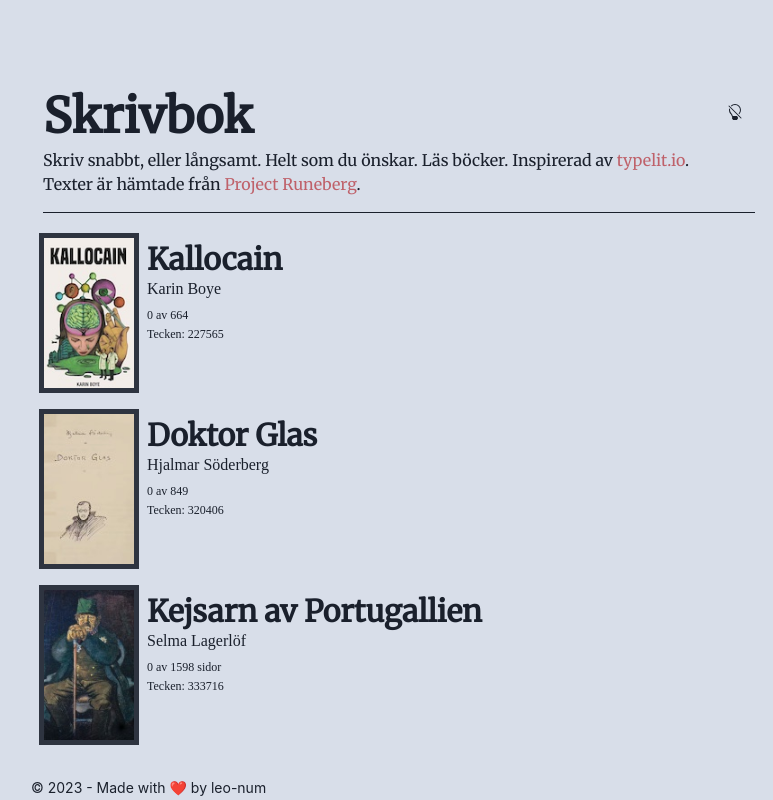
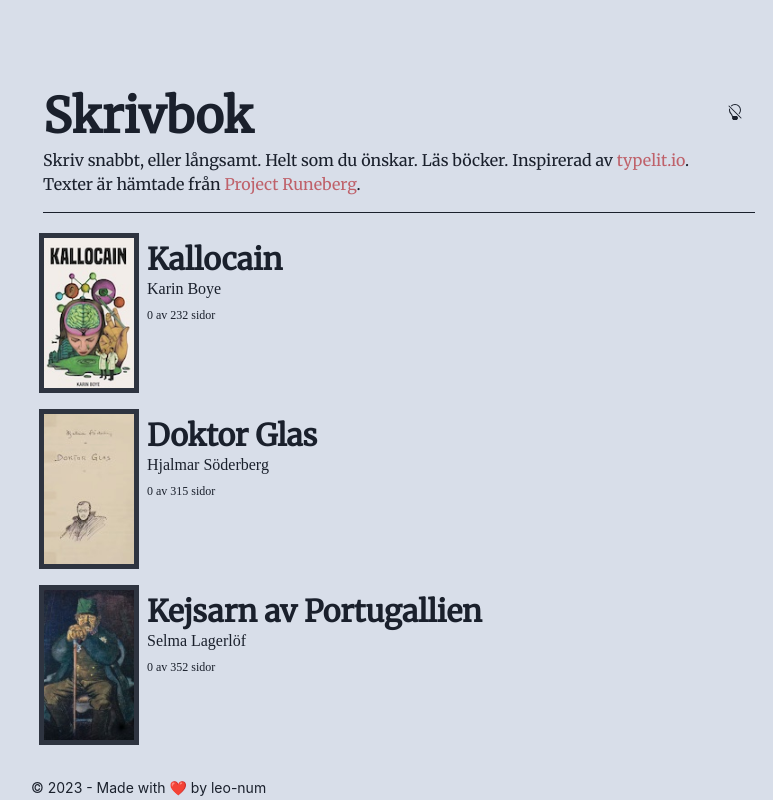
Before and after one commit to leo-num/skrivbok, a Next.js app: page / in a window 1280 px wide. Shown: the whole page, without its empty margins (241-1014 px from the left). Built offline with nearby package versions, Linux system fonts and the light colour scheme.

Commit message:
Re-factored books with a python script to even out the pages at 150-200 words.

```diff
--- a/pages/index.js
+++ b/pages/index.js
@@ -137,7 +137,6 @@ export default function Home({ books }) {
 						p="2"
 						display={'inline-flex'}>
 						<Link href="/Kallocain/0" className="booklink">
-							<Box h={'160px'}>
 							<Image
 								className="bookCover"
 								src="images/Kallocain.jpg"
@@ -149,7 +148,6 @@ export default function Home({ books }) {
 									}
 								}}
 							/>
-							</Box>
 						</Link>
 						<VStack p={2} display={'inline-block'}>
 							<Heading
@@ -189,16 +187,16 @@ export default function Home({ books }) {
 								fontSize={'xs'}
 								textAlign="left"
 								display={'inline-flex'}>
-								{books[0].totalpages}
+								{books[0].totalpages} sidor
 							</Text>
-							<Text
+							{/* <Text
 								as="p"
 								fontFamily={'Merrriweather'}
 								fontSize={'xs'}
 								textAlign="left"
 								display={'block'}>
 								Tecken: {books[0].totaltcharacters}
-							</Text>
+							</Text> */}
 						</VStack>
 					</Box>
 
@@ -208,7 +206,6 @@ export default function Home({ books }) {
 						p="2"
 						display={'inline-flex'}>
 						<Link href="/doktorglas/0" className="booklink">
-							<Box h={'160px'}>
 							<Image
 								className="bookCover"
 								src="images/DoktorGlas.jpg"
@@ -220,7 +217,6 @@ export default function Home({ books }) {
 									}
 								}}
 							/>
-							</Box>
 						</Link>
 						<VStack p={2} display={'inline-block'}>
 							<Heading
@@ -259,16 +255,16 @@ export default function Home({ books }) {
 								fontSize={'xs'}
 								textAlign="left"
 								display={'inline-flex'}>
-								{books[1].totalpages}
+								{books[1].totalpages} sidor
 							</Text>
-							<Text
+							{/* <Text
 								as="p"
 								fontFamily={'Merrriweather'}
 								fontSize={'xs'}
 								textAlign="left"
 								display={'block'}>
 								Tecken: {books[1].totaltcharacters}
-							</Text>
+							</Text> */}
 						</VStack>
 					</Box>
 
@@ -280,7 +276,6 @@ export default function Home({ books }) {
 						<Link
 							href="/KejsarnAvPortugallien/0"
 							className="booklink">
-							<Box h={'160px'}>
 							<Image
 								className="bookCover"
 								src="images/KejsarnAvPortugallien.jpg"
@@ -292,7 +287,6 @@ export default function Home({ books }) {
 									}
 								}}
 							/>
-							</Box>
 						</Link>
 						<VStack p={2} display={'inline-block'}>
 							<Heading
@@ -336,14 +330,14 @@ export default function Home({ books }) {
 								display={'inline-flex'}>
 								{books[2].totalpages} sidor
 							</Text>
-							<Text
+							{/* <Text
 								as="p"
 								fontFamily={'Merrriweather'}
 								fontSize={'xs'}
 								textAlign="left"
 								display={'block'}>
 								Tecken: {books[2].totaltcharacters}
-							</Text>
+							</Text> */}
 						</VStack>
 					</Box>
 				</Box>
```
Also changed, not shown: public/books/DoktorGlas.txt, public/books/Kallocain.txt, public/books/KejsarnAvPortugallien.txt. Lines whose indentation alone changed are shown as unchanged.
